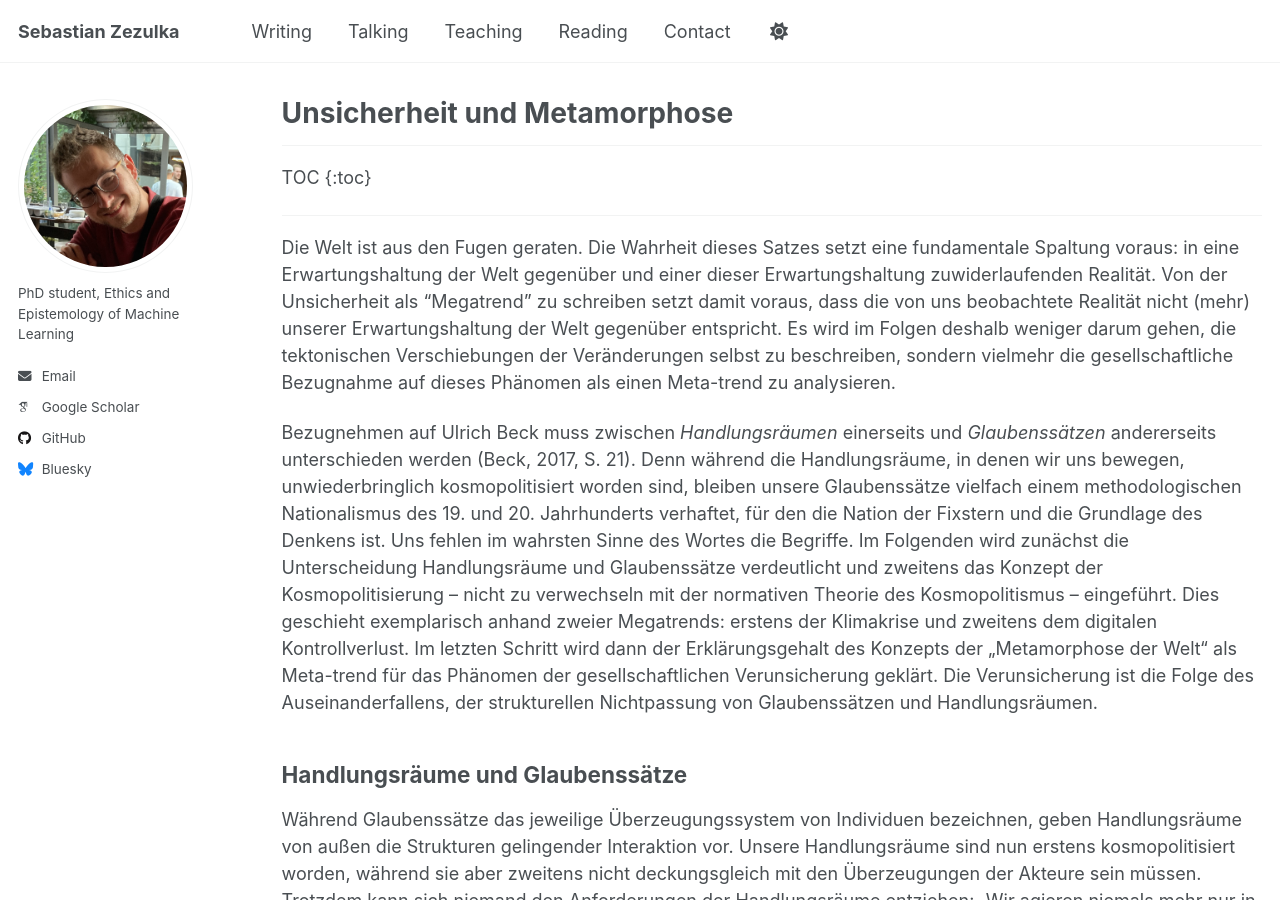
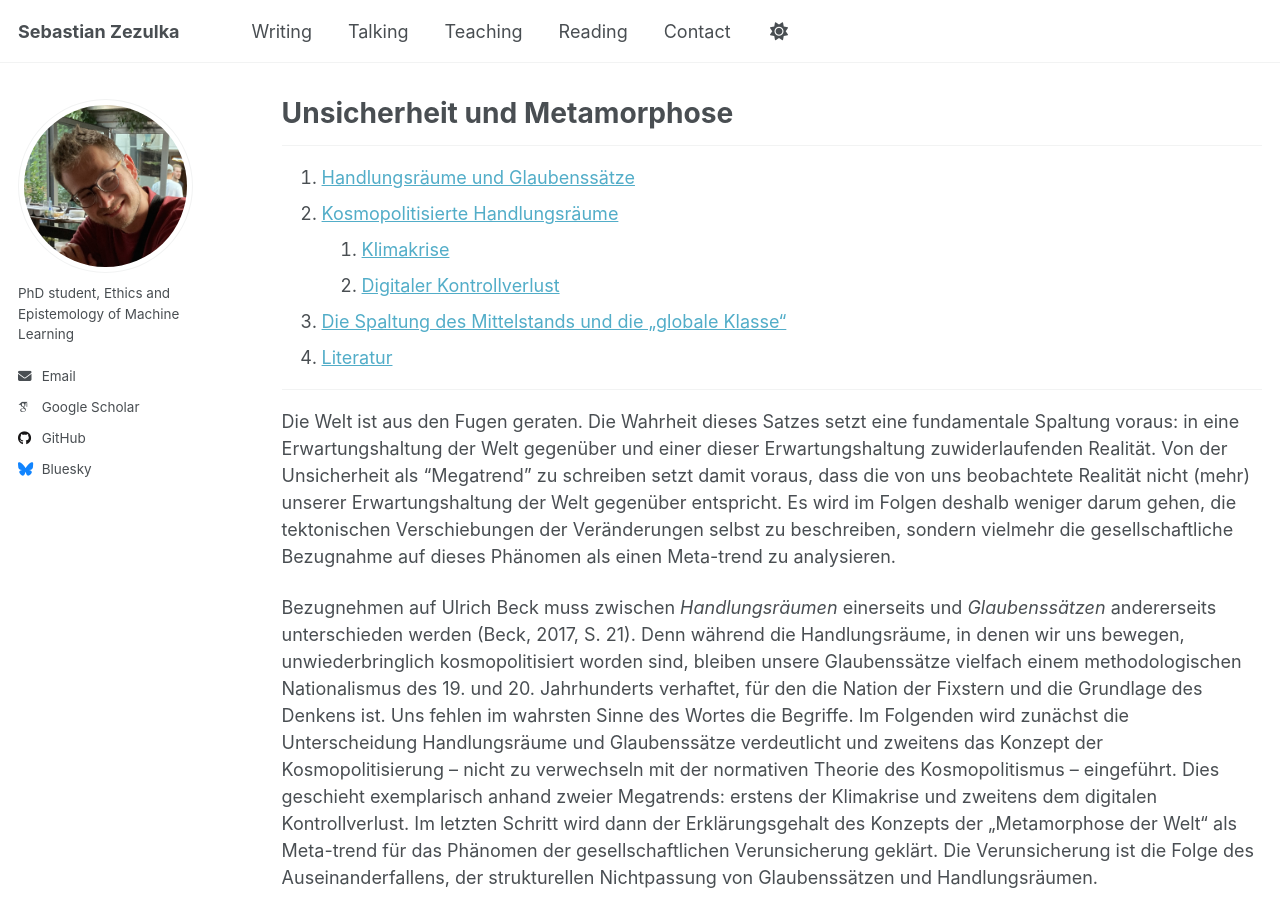
Before and after one commit to sezezulka/sezezulka.github.io, a Jekyll site: the page built from _pages/reading/2020-01-19-Unsicherheit.md, in a window 1280 px wide and 900 px high. Built offline with Jekyll 4.4.1, drawn with Linux system fonts in a browser that asks for light colours; some web fonts are replaced; a script that is not in the unit is left out; part of the change alters nothing that is shown.

Commit message:
Update 2020-01-19-Unsicherheit.md

```diff
--- a/_pages/reading/2020-01-19-Unsicherheit.md
+++ b/_pages/reading/2020-01-19-Unsicherheit.md
@@ -6,7 +6,8 @@ author_profile: true
 ---
 ---
 
-TOC {:toc}
+1. TOC
+{:toc}
 
 ---
 
```
